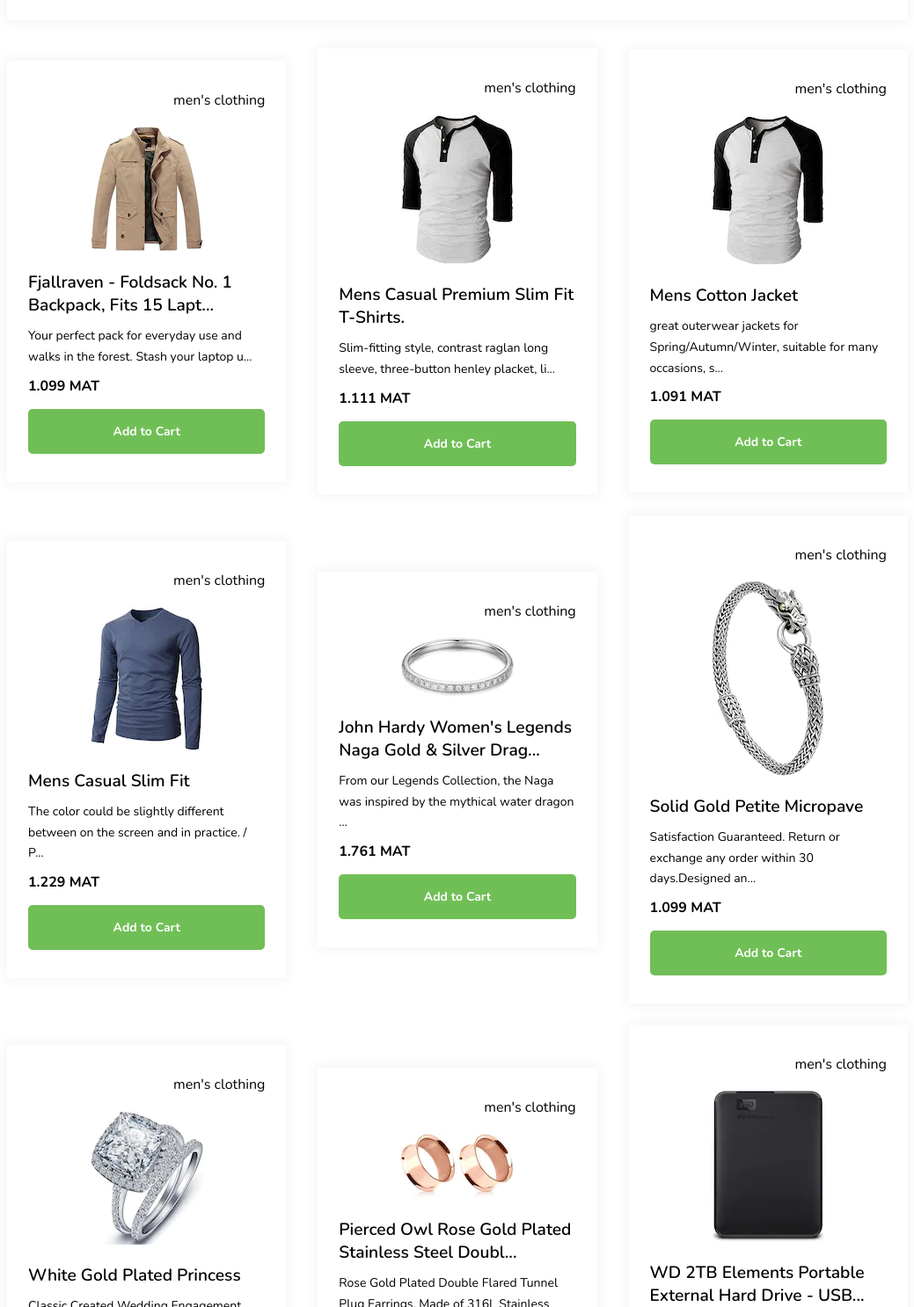
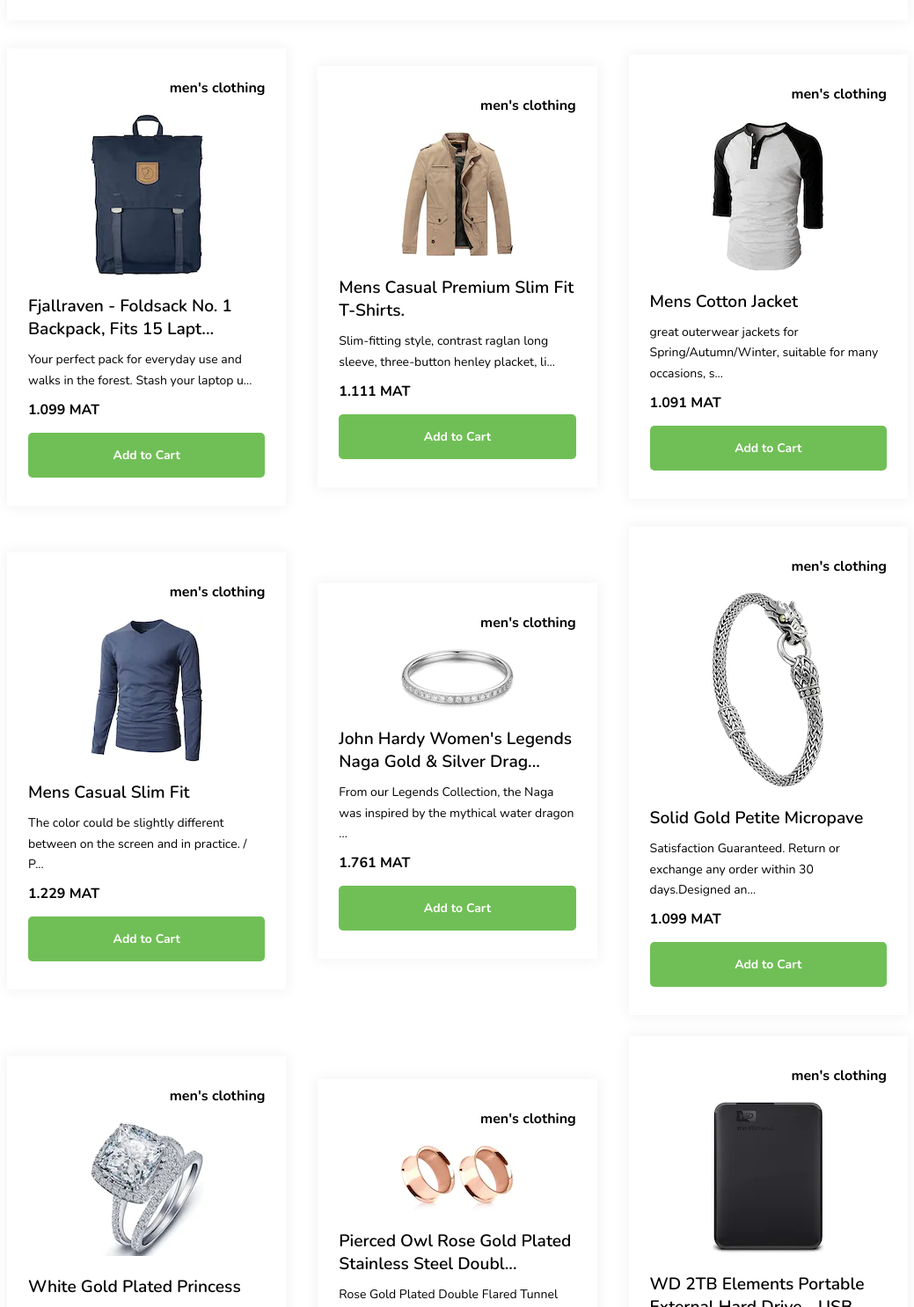
Before and after one commit to igwezec/team-x-deeco-project-clone_team-c, a plain HTML site: page index.html in a window 1280 px wide. Shown: the part 952-2438 px from the top of the page at 88% size, without its empty margins (120-1159 px from the left). Drawn offline with nearby package versions, Linux system fonts and the light colour scheme.

Commit message:
assets: I added an image to help in description

```diff
--- a/index.html
+++ b/index.html
@@ -74,9 +74,9 @@
             <div class="product-contents">
 
             <div class="product-card">
-              <p class="product-card-title">men's clothing</p>
+              <p class="product-card-title"><strong>men's clothing</strong></p>
               <div class="product-card-image">
-                <img src="./assests/images/jacket.webp" alt="jacket" />
+                <img src="./assests/images/bag.webp" alt="jacket" />
               </div>
               <h3>Fjallraven - Foldsack No. 1 Backpack, Fits 15 Lapt...</h3>
               <p class="product-card-para">
@@ -90,9 +90,9 @@
             </div>
 
             <div class="product-card">
-              <p class="product-card-title">men's clothing</p>
+              <p class="product-card-title"><strong>men's clothing</strong></p>
               <div class="product-card-image">
-                <img src="./assests/images/shirt.webp" alt="shirt" />
+                <img src="./assests/images/jacket.webp" alt="bag" />
               </div>
               <h3>Mens Casual Premium Slim Fit T-Shirts.</h3>
               <p class="product-card-para">
@@ -106,9 +106,9 @@
             </div>
 
             <div class="product-card">
-              <p class="product-card-title">men's clothing</p>
+              <p class="product-card-title"><strong>men's clothing</strong></p>
               <div class="product-card-image">
-                <img src="./assests/images/obo.webp" alt="obo" />
+                <img src="./assests/images/shirt.webp" alt="obo" />
               </div>
               <h3>Mens Cotton Jacket</h3>
               <p class="product-card-para">
@@ -122,7 +122,7 @@
             </div>
 
             <div class="product-card">
-              <p class="product-card-title">men's clothing</p>
+              <p class="product-card-title"><strong>men's clothing</strong></p>
               <div class="product-card-image">
                 <img src="./assests/images/turtlrL.webp" alt="turtlrL" />
               </div>
@@ -138,7 +138,7 @@
             </div>
 
             <div class="product-card">
-              <p class="product-card-title">men's clothing</p>
+              <p class="product-card-title"><strong>men's clothing</strong></p>
               <div class="product-card-image">
                 <img src="./assests/images/micropave.webp" alt="micropave" />
               </div>
@@ -154,7 +154,7 @@
             </div>
 
             <div class="product-card">
-              <p class="product-card-title">men's clothing</p>
+              <p class="product-card-title"><strong>men's clothing</strong></p>
               <div class="product-card-image">
                 <img src="./assests/images/wrist.webp" alt="wrist" />
               </div>
@@ -170,7 +170,7 @@
             </div>
 
             <div class="product-card">
-              <p class="product-card-title">men's clothing</p>
+              <p class="product-card-title"><strong>men's clothing</strong></p>
               <div class="product-card-image">
                 <img src="./assests/images/ring.webp" alt="ring" />
               </div>
@@ -186,7 +186,7 @@
             </div>
 
             <div class="product-card">
-              <p class="product-card-title">men's clothing</p>
+              <p class="product-card-title"><strong>men's clothing</strong></p>
               <div class="product-card-image">
                 <img src="./assests/images/ringer.webp" alt="ringer" />
               </div>
@@ -202,7 +202,7 @@
             </div>
 
             <div class="product-card">
-              <p class="product-card-title">men's clothing</p>
+              <p class="product-card-title"><strong>men's clothing</strong></p>
               <div class="product-card-image">
                 <img src="./assests/images/harddrive.webp" alt="harddrive" />
               </div>
```
Also changed, not shown: assests/images/bag.webp (added).
